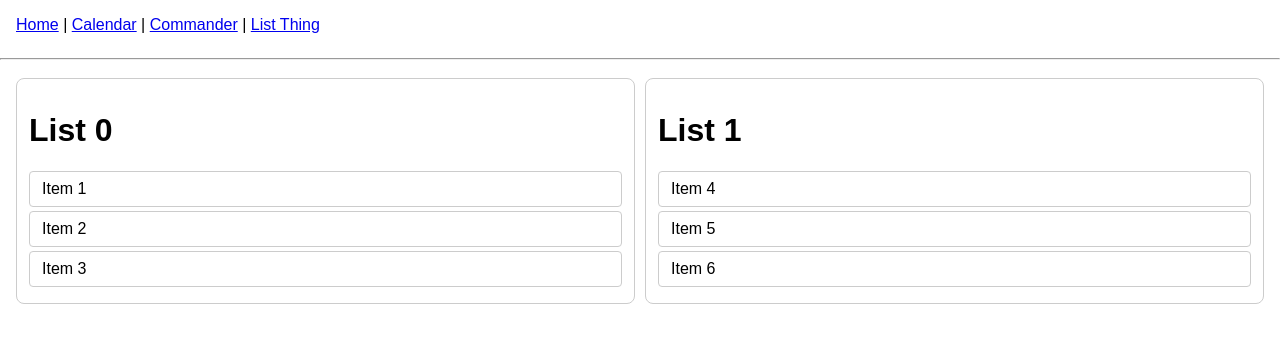
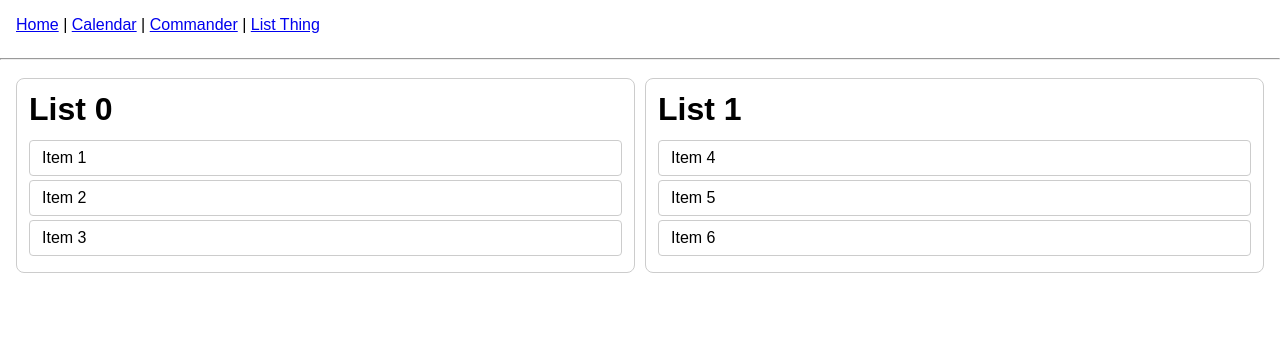
Before and after one commit to davedolben/dev-tools, a React app in the folder experimental/react-experiments/frontend/: page /list-thing in a window 1280 px wide. Shown: the top 342 px of the page. Built offline with nearby package versions, Linux system fonts and the light colour scheme.

Commit message:
[List] even vertical sizing

```diff
--- a/experimental/react-experiments/frontend/src/list-thing/index.tsx
+++ b/experimental/react-experiments/frontend/src/list-thing/index.tsx
@@ -34,9 +34,10 @@ export const ListThing = () => {
       padding: "10px 16px",
       display: "flex",
       gap: "10px",
+      boxSizing: "border-box",
     }}>
       {listIds.map((listId: number, listIndex: number) => (
-        <div key={listId} style={{ flex: 1 }}>
+        <div key={listId} style={{ flex: 1, display: "flex", flexDirection: "column" }}>
           <List
             name={`List ${listIndex}`}
             listId={listId}
--- a/experimental/react-experiments/frontend/src/list-thing/list.tsx
+++ b/experimental/react-experiments/frontend/src/list-thing/list.tsx
@@ -142,14 +142,17 @@ export const List = ({
         borderRadius: "8px",
         padding: "12px",
         backgroundColor: isDragOverContainer ? "#f8f9ff" : "white",
-        minHeight: "200px",
+        flex: 1,
+        display: "flex",
+        flexDirection: "column",
         transition: "all 0.2s ease",
       }}
       onDragOver={handleContainerDragOver}
       onDragLeave={handleContainerDragLeave}
       onDrop={handleContainerDrop}
     >
-      <h1>{name}</h1>
+      <h1 style={{ margin: "0 0 12px 0", flexShrink: 0 }}>{name}</h1>
+      <div style={{ flex: 1, overflowY: "auto" }}>
         {list.items.map((item) => (
           <ListItem
             key={item.id}
@@ -163,6 +166,7 @@ export const List = ({
             onDragEnd={handleDragEnd}
           />
         ))}
+      </div>
     </div>
   );
 };
```
Lines whose indentation alone changed are shown as unchanged.
